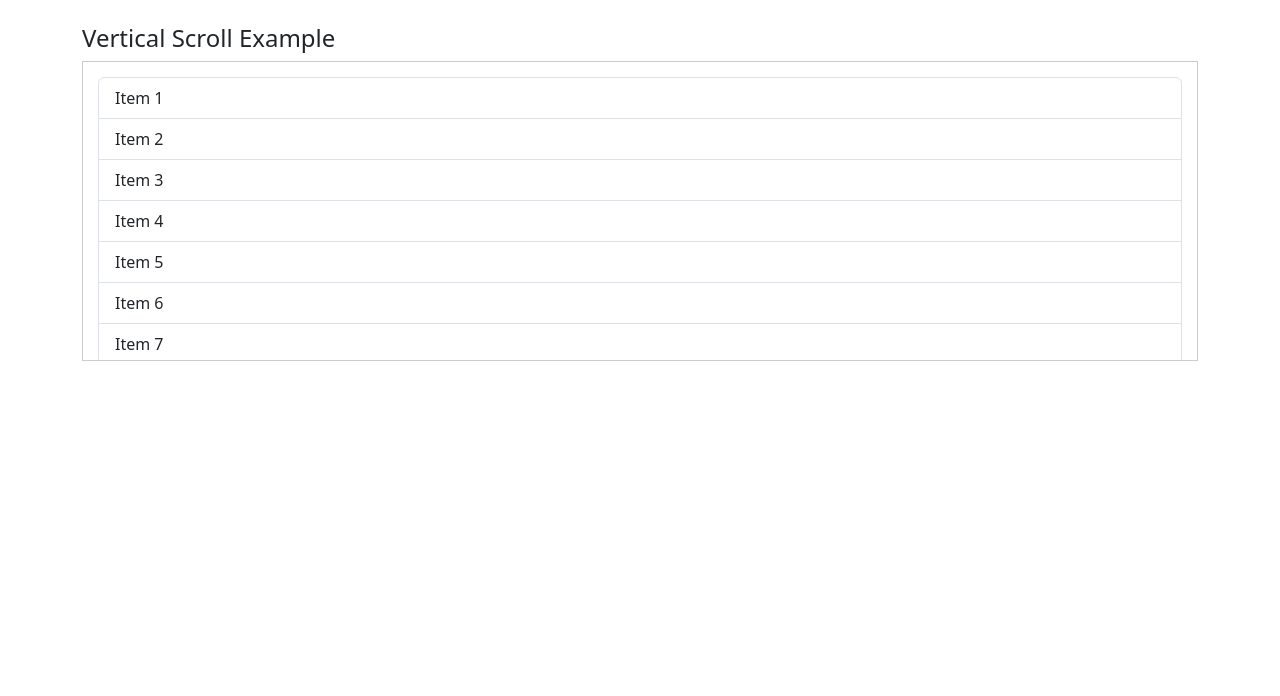
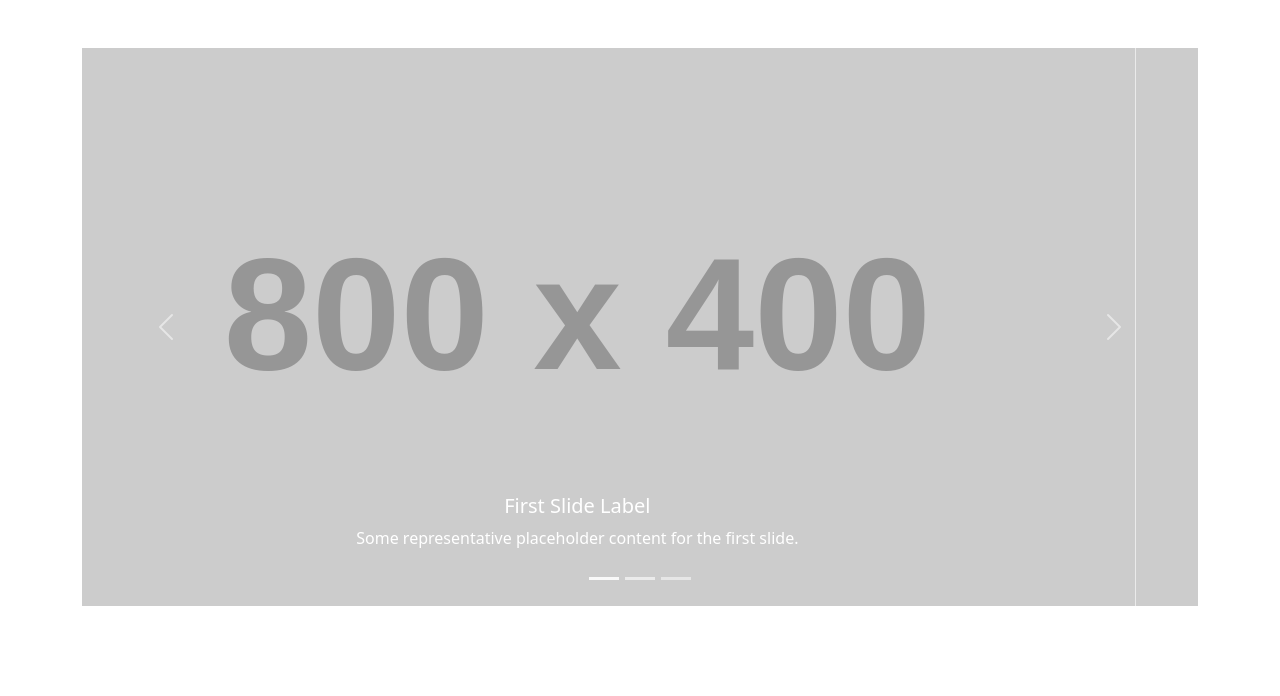
Before and after one commit to wajihakanwalgit/course-mock, a plain HTML site: page Acp5.html in a window 1280 px wide. Drawn offline with nearby package versions, Linux system fonts and the light colour scheme; placeholder pictures from the web are drawn by us.

Commit message:
Update Acp5.html

```diff
--- a/Acp5.html
+++ b/Acp5.html
@@ -1,46 +1,51 @@
 <!DOCTYPE html>
 <html lang="en">
 <head>
-  <meta charset="UTF-8">
-  <title>Vertical Scroll with Bootstrap</title>
-  <link href="https://cdn.jsdelivr.net/npm/bootstrap@5.3.3/dist/css/bootstrap.min.css" rel="stylesheet">
-  <style>
-    .scroll-box {
-      height: 300px;         /* Set fixed height */
-      overflow-y: auto;      /* Enable vertical scrolling */
-      border: 1px solid #ccc;
-      padding: 15px;
-    }
-  </style>
+    <meta charset="UTF-8">
+    <title>Bootstrap Carousel Example</title>
+    <link href="https://cdn.jsdelivr.net/npm/bootstrap@5.3.2/dist/css/bootstrap.min.css" rel="stylesheet">
 </head>
 <body>
-
-<div class="container mt-4">
-  <h4>Vertical Scroll Example</h4>
-
-  <div class="scroll-box">
-    <!-- Scrollable content -->
-    <ul class="list-group">
-      <!-- Generate many list items to make it scrollable -->
-      <!-- You can repeat this as needed -->
-      <li class="list-group-item">Item 1</li>
-      <li class="list-group-item">Item 2</li>
-      <li class="list-group-item">Item 3</li>
-      <li class="list-group-item">Item 4</li>
-      <li class="list-group-item">Item 5</li>
-      <li class="list-group-item">Item 6</li>
-      <li class="list-group-item">Item 7</li>
-      <li class="list-group-item">Item 8</li>
-      <li class="list-group-item">Item 9</li>
-      <li class="list-group-item">Item 10</li>
-      <li class="list-group-item">Item 11</li>
-      <li class="list-group-item">Item 12</li>
-      <li class="list-group-item">Item 13</li>
-      <li class="list-group-item">Item 14</li>
-      <li class="list-group-item">Item 15</li>
-    </ul>
-  </div>
-</div>
-
+    <div class="container mt-5">
+        <div id="exampleCarousel" class="carousel slide" data-bs-ride="carousel">
+            <div class="carousel-indicators">
+                <button type="button" data-bs-target="#exampleCarousel" data-bs-slide-to="0" class="active" aria-current="true" aria-label="Slide 1"></button>
+                <button type="button" data-bs-target="#exampleCarousel" data-bs-slide-to="1" aria-label="Slide 2"></button>
+                <button type="button" data-bs-target="#exampleCarousel" data-bs-slide-to="2" aria-label="Slide 3"></button>
+            </div>
+            <div class="carousel-inner">
+                <div class="carousel-item active">
+                    <img src="https://via.placeholder.com/800x400?text=First+Slide" class="d-block w-100" alt="First Slide">
+                    <div class="carousel-caption d-none d-md-block">
+                        <h5>First Slide Label</h5>
+                        <p>Some representative placeholder content for the first slide.</p>
+                    </div>
+                </div>
+                <div class="carousel-item">
+                    <img src="https://via.placeholder.com/800x400?text=Second+Slide" class="d-block w-100" alt="Second Slide">
+                    <div class="carousel-caption d-none d-md-block">
+                        <h5>Second Slide Label</h5>
+                        <p>Some representative placeholder content for the second slide.</p>
+                    </div>
+                </div>
+                <div class="carousel-item">
+                    <img src="https://via.placeholder.com/800x400?text=Third+Slide" class="d-block w-100" alt="Third Slide">
+                    <div class="carousel-caption d-none d-md-block">
+                        <h5>Third Slide Label</h5>
+                        <p>Some representative placeholder content for the third slide.</p>
+                    </div>
+                </div>
+            </div>
+            <button class="carousel-control-prev" type="button" data-bs-target="#exampleCarousel" data-bs-slide="prev">
+                <span class="carousel-control-prev-icon" aria-hidden="true"></span>
+                <span class="visually-hidden">Previous</span>
+            </button>
+            <button class="carousel-control-next" type="button" data-bs-target="#exampleCarousel" data-bs-slide="next">
+                <span class="carousel-control-next-icon" aria-hidden="true"></span>
+                <span class="visually-hidden">Next</span>
+            </button>
+        </div>
+    </div>
+    <script src="https://cdn.jsdelivr.net/npm/bootstrap@5.3.2/dist/js/bootstrap.bundle.min.js"></script>
 </body>
 </html>
```
